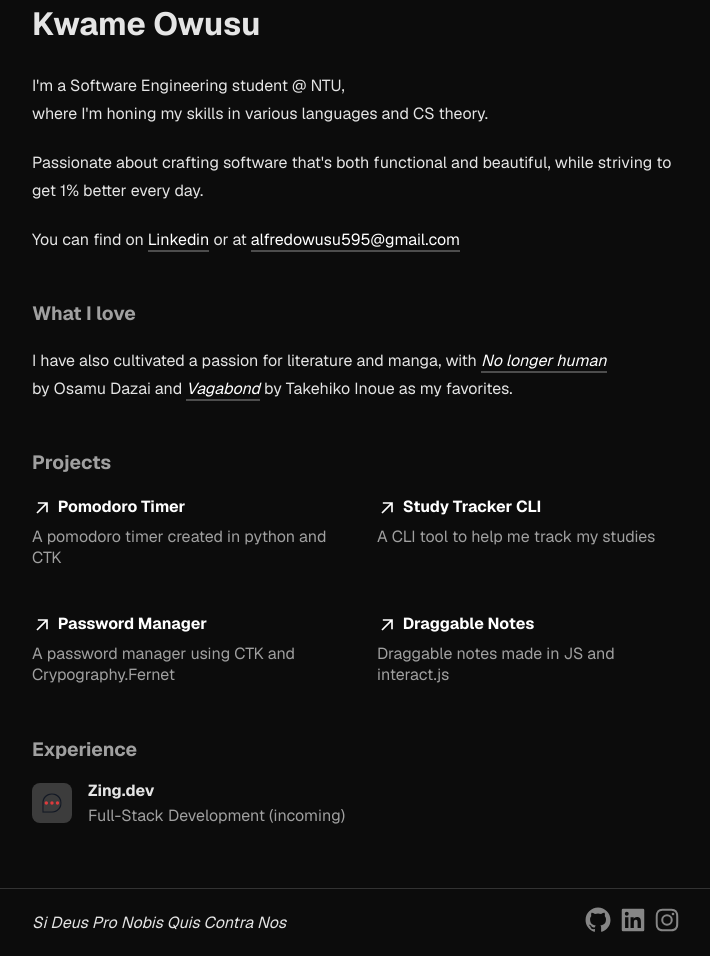
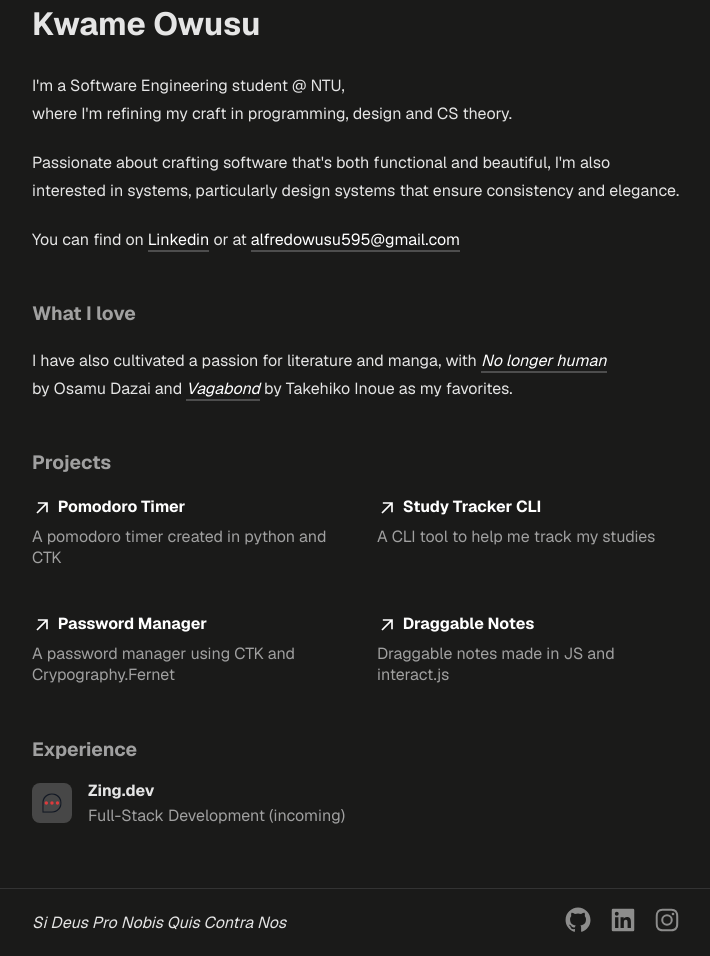
Before and after one commit to kwame-Owusu/portfolio-website, an Astro site: page / in a window 1280 px wide. Shown: the part 191-1147 px from the top of the page, without its empty margins (283-993 px from the left). Built offline with nearby package versions, Linux system fonts and the light colour scheme; Astro itself is replaced by a stand-in of ours.

Commit message:
changed some styling

```diff
--- a/src/components/Footer.astro
+++ b/src/components/Footer.astro
@@ -82,6 +82,7 @@
     }
 
     .social-link {
+      margin-left: 10px;
       opacity: 0.5;
       transition: opacity 0.3s ease-in-out;
     }
--- a/src/layouts/BlogPost.astro
+++ b/src/layouts/BlogPost.astro
@@ -60,7 +60,7 @@ const {
   --grey-700: #4d4d4d;
   --highlight: #252525;
   --bg-alt: #1c1c1c;
-  --bg: #0c0c0c;
+  --bg: #1A1A19;
   --black: black;
 	}
 * {
@@ -114,7 +114,8 @@ main{
 		margin-bottom: 2rem;
 	}
 	.hero-img{
-		border: 1px solid rgba(203,213,225, 0.5);
+		opacity: 0.65;
+		border: 1px solid #333;
   	border-radius: 0.5rem;
 		height: 450px;
 		width: 720px;
@@ -136,7 +137,9 @@ main{
 		border-color: var(--grey-600);
 	}
 
-
+a{
+	text-decoration: none;
+}
 a:visited{
 	color: var(--body);
 	text-decoration: none;
--- a/src/layouts/Layout.astro
+++ b/src/layouts/Layout.astro
@@ -23,7 +23,7 @@ html, :root {
   --grey-700: #4d4d4d;
   --highlight: #252525;
   --bg-alt: #1c1c1c;
-  --bg: #0c0c0c;
+  --bg: #1A1A19;
   --black: black;
 
 	}
--- a/src/pages/index.astro
+++ b/src/pages/index.astro
@@ -8,20 +8,20 @@ import Footer from "../components/Footer.astro";
   <div class="body-container">
     <Navigation />
     <div class="content">
-			<div class="content-header-container" >
+			<div class="content-header-container">
 				<h1 class="content-header animate__animated animate__fadeInDown"><b>Kwame Owusu</b></h1>
 				<img src="/assets/profile-pic.jpg" alt="Profile Picture" class="profile-img">
 			</div>
       <div class="about   animate__animated animate__fadeInUp">
         <p>
           I'm a Software Engineering student @ NTU, <br />
-          where I'm honing my skills in various languages and CS theory.
+          where I'm refining my craft in programming, design and CS theory.
         </p>
         <br class="br-space" />
 
         <p>
-          Passionate about crafting software that's both functional and
-          beautiful, while striving to get 1% better every day.
+          Passionate about crafting software that's both functional and beautiful,
+          I'm also interested in systems, particularly design systems that ensure consistency and elegance.
         </p>
 
         <br class="br-space" />
```
Also changed, not shown: README.md.
